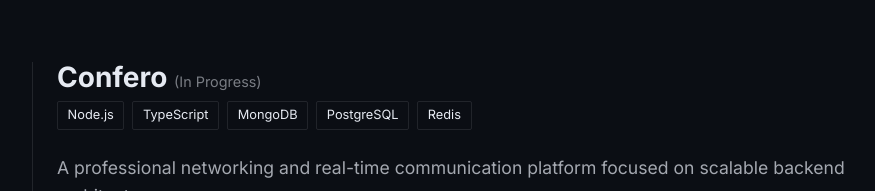
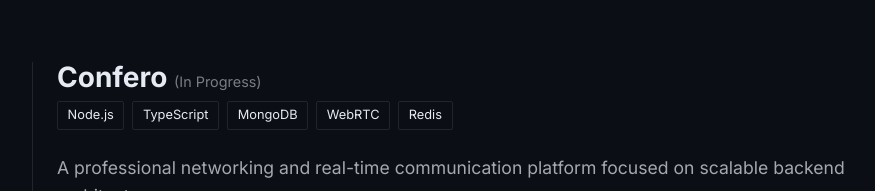
Before and after one commit to Favazmubarak/minimalportfolio, a React (Vite) app: page / in a window 1280 px wide. Shown: the part 1628-1819 px from the top of the page, without its empty margins (182-1057 px from the left). Built offline with nearby package versions, Linux system fonts and the light colour scheme.

Commit message:
Changed the tools

```diff
--- a/src/App.jsx
+++ b/src/App.jsx
@@ -197,7 +197,7 @@
                     "Node.js",
                     "TypeScript",
                     "MongoDB",
-                    "PostgreSQL",
+                    "WebRTC",
                     "Redis",
                   ].map((tech) => (
                     <span
```
